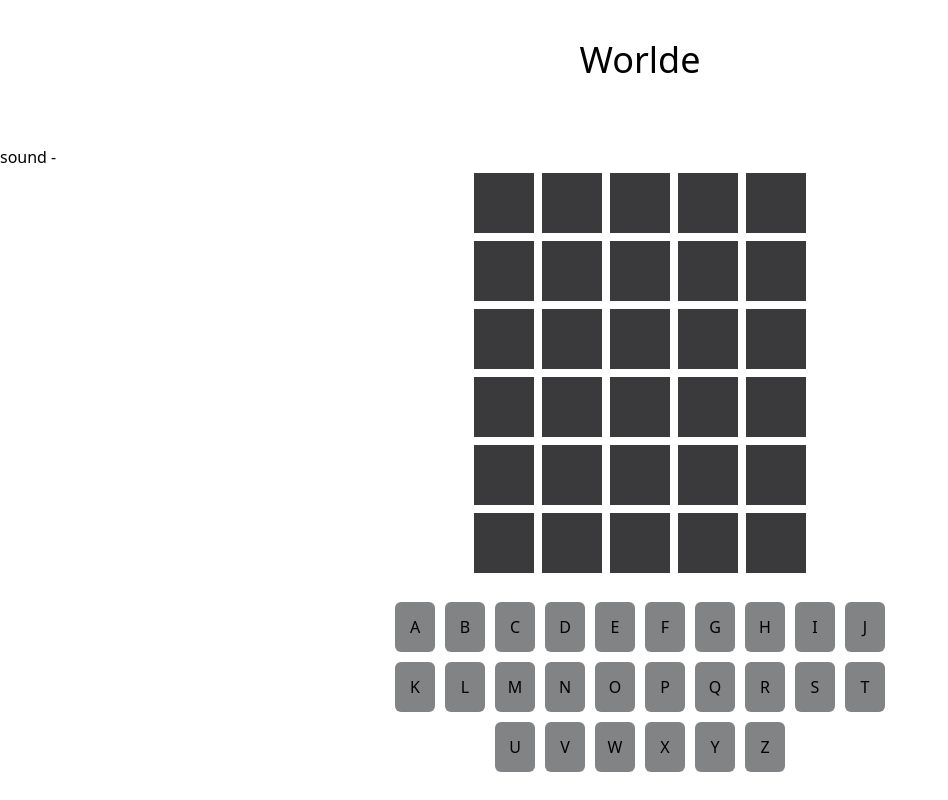
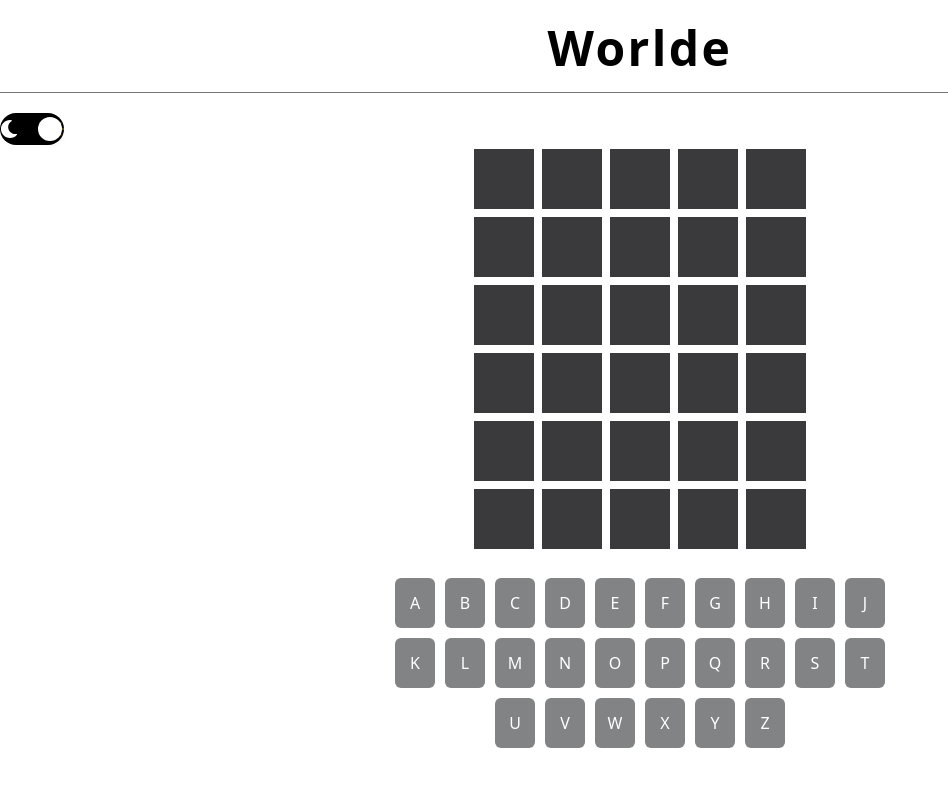
Before and after one commit to AcronRK/wordle-clone, a React (Vite) app: page / in a window 1280 px wide. Shown: the whole page, without its empty margins (0-948 px from the left). Built offline with nearby package versions, Linux system fonts and the light colour scheme.

Commit message:
added dark mode toggle

```diff
--- a/index.html
+++ b/index.html
@@ -1,5 +1,5 @@
 <!doctype html>
-<html lang="en">
+<html lang="en" class="bg-white dark:bg-black">
   <head>
     <meta charset="UTF-8" />
     <link rel="icon" type="image/svg+xml" href="/wordleLogo.png" />
--- a/package.json
+++ b/package.json
@@ -14,7 +14,8 @@
     "json-server": "^1.0.0-alpha.23",
     "mongodb": "^6.5.0",
     "react": "^18.2.0",
-    "react-dom": "^18.2.0"
+    "react-dom": "^18.2.0",
+    "react-icons": "^5.0.1"
   },
   "devDependencies": {
     "@types/node": "^20.12.7",
--- /dev/null
+++ b/src/components/DarkModeToggle.tsx
@@ -0,0 +1,51 @@
+import React, { useEffect, useState } from 'react'
+import { BsSunFill } from 'react-icons/bs';
+import { FaMoon } from 'react-icons/fa'
+
+type Props = {}
+
+const DarkModeToggle = (props: Props) => {
+
+  const [darkMode, setDarkMode] = useState<boolean>(false);
+
+  useEffect(() => {
+    const theme = localStorage.getItem("theme");
+    if(theme === "dark")
+      setDarkMode(true);
+    else
+      setDarkMode(false);
+  }, [])
+
+  useEffect(() =>{
+    if(darkMode){
+      document.documentElement.classList.add('dark');
+      localStorage.setItem("theme", "dark");
+    }else{
+      document.documentElement.classList.remove('dark');
+      localStorage.setItem("theme", "light");
+    }
+  },[darkMode])
+
+
+  return (
+    <section>
+      <button className='relative cursor-pointer w-16 h-8 flex items-center bg-black dark:bg-white rounded-full text-white dark:text-black'
+      onClick={() => setDarkMode(!darkMode)}
+      >
+        <FaMoon className="text-white" size={18}/>
+        <div className='absolute bg-white dark:bg-black w-6 h-6 rounded-full shadow-md tranform transition-transform duration-300'
+        style={
+          darkMode ? {left: "2px"} : {right: "2px"}
+        }
+
+        ></div>
+
+        <BsSunFill
+          className='ml-auto text-yellow' size={18}
+        />
+      </button>
+    </section>
+  )
+}
+
+export default DarkModeToggle
--- a/src/components/GameOver.tsx
+++ b/src/components/GameOver.tsx
@@ -20,9 +20,9 @@ const GameOver = ( {isCorrect, turn, solution}: Props) => {
 
         {/* bro lost */}
         {!isCorrect && (
-            <div>
+            <div className='max-w-[480px] bg-white p-[40px] rounded-md my-[10%] mx-auto shadow'>
                 <h1>You Suck!</h1>
-                <p>Solution: {solution}</p>
+                <p className='font-bold text-lg tracking-wide uppercase text-orange-700'>Solution: {solution}</p>
                 <p>Better luck next time!</p>
             </div>
         )}
--- a/src/components/Grid.tsx
+++ b/src/components/Grid.tsx
@@ -1,3 +1,4 @@
+import DarkModeToggle from './DarkModeToggle'
 import Row from './Row'
 
 type Props = {
@@ -10,12 +11,15 @@ const Grid = ({guess, guessesList, turn}: Props) => {
 
     return (
         <div>
+            <DarkModeToggle />
+
             {guessesList.map((formattedGuess, index) => {
                 if(turn === index){
                     return <Row key={index} guess={guess} />
                 }
                 return <Row key={index} formattedGuess={formattedGuess} />
             })}
+
         </div>
     )
 }
--- a/src/components/Header.tsx
+++ b/src/components/Header.tsx
@@ -5,12 +5,12 @@ type Props = {}
 const Header = (props: Props) => {
     return (
         <header>
-            <div className='flex mt-10 justify-center'>
-            <h1 className='text-4xl'>
+            <div className='selector flex mt-6 justify-center'>
+            <h1 className='text-5xl tracking-wider font-bold text-black dark:text-white'>
                 Worlde
             </h1>
             </div>
-            <hr className='h-px my-8 bg-gray-200 border-0 dark:bg-gray-700' />
+            <hr className='my-5 border-1 border-grey-secondary' />
         </header>
         )
 }
--- a/src/components/Keypad.tsx
+++ b/src/components/Keypad.tsx
@@ -45,7 +45,7 @@ const Keypad = ({usedLetters}: Props) => {
                 return(
                     <div
                         key={index}
-                        className={`m-[5px] w-[40px] h-[50px] inline-block rounded-md uppercase leading-[50px] text-black justify-center`}
+                        className={`m-[5px] w-[40px] h-[50px] inline-block rounded-md uppercase leading-[50px] text-white justify-center`}
                         style={{ backgroundColor: getBackgroundColor(color)}}
                     >
                        {letter.key}
--- a/src/components/Wordle.tsx
+++ b/src/components/Wordle.tsx
@@ -3,6 +3,7 @@ import useWordle from '../hooks/useWordle'
 import Grid from './Grid';
 import Keypad from './Keypad';
 import GameOver from './GameOver';
+import DarkModeToggle from './DarkModeToggle';
 
 type Props = {
     solution: string,
@@ -38,7 +39,6 @@ const Wordle = ({solution}: Props) => {
 
     return (
         <div>
-            {solution + " - " + guess }
             <Grid guess={guess} guessesList={guessesList} turn={turn}/>
             <Keypad usedLetters={usedLetters}/>
             {/* show game over screen if isGameOver is true */}
--- a/src/index.css
+++ b/src/index.css
@@ -2,6 +2,9 @@
 @tailwind components;
 @tailwind utilities;
 
+* {
+    @apply transition-colors duration-300
+}
 
 .colorChange{
     animation: flip 0.5s ease forwards;
--- a/tailwind.config.js
+++ b/tailwind.config.js
@@ -7,13 +7,16 @@ export default {
     "./index.html",
     "./src/**/*.{js,ts,jsx,tsx}",
   ],
+  darkMode: 'selector',
   theme: {
     colors:{
       'green': '#538d4e',
       'grey': '#3a3a3c',
+      'grey-secondary': "#77777a",
       'yellow': '#b59f3b',
       'white': '#ffffff',
-      'indigo': colors.indigo
+      'indigo': colors.indigo,
+      'black': colors.black
     },
   },
   plugins: [],
```
Also changed, not shown: 1 other file (tests, documents, lock files or other folders).
